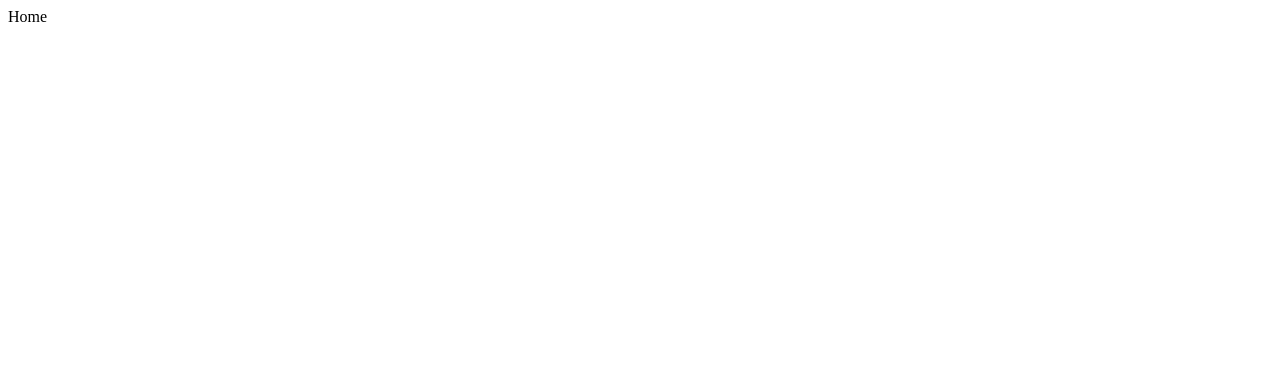
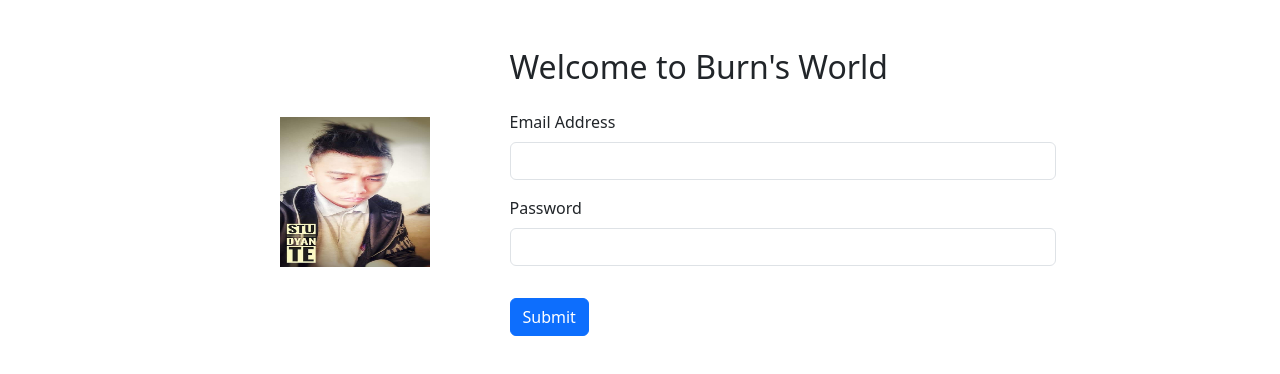
Before and after one commit to Narz797/collab-project, a React (Vite) app: page / in a window 1280 px wide. Shown: the top 374 px of the page. Built offline with nearby package versions, Linux system fonts and the light colour scheme.

Commit message:
update homepage

```diff
--- a/src/assets/components/buttons.tsx
+++ b/src/assets/components/buttons.tsx
@@ -0,0 +1,22 @@
+import React from "react";
+import Button from "react-bootstrap/Button";
+interface ButtonsExtension {
+  variantName: string;
+  TypeName: any;
+  labelName: string;
+}
+const ButtonsComponent: React.FC<ButtonsExtension> = ({
+  variantName,
+  TypeName,
+  labelName,
+}) => {
+  return (
+    <>
+      <Button variant={variantName} type={TypeName} className="mt-3">
+        {labelName}
+      </Button>
+    </>
+  );
+};
+
+export default ButtonsComponent;
--- /dev/null
+++ b/src/assets/components/form.tsx
@@ -0,0 +1,18 @@
+import React from "react";
+import Form from "react-bootstrap/Form";
+
+interface FormNames {
+  labelName: string;
+  typeName: string;
+}
+
+const FormComponent: React.FC<FormNames> = ({ labelName, typeName }) => {
+  return (
+    <Form.Group className="mb-3">
+      <Form.Label>{labelName}</Form.Label>
+      <Form.Control type={typeName} />
+    </Form.Group>
+  );
+};
+
+export default FormComponent;
--- a/src/assets/pages/home.tsx
+++ b/src/assets/pages/home.tsx
@@ -1,7 +1,39 @@
-import React from 'react';
+import React from "react";
+import { Container, Row, Col, Form } from "react-bootstrap";
+import logo from "../burntot/FB_IMG_1586272040225.jpg";
+import FormComponent from "../components/form";
+import ButtonComponent from "../components/buttons";
 
-export default function Home() {  // Note the capital 'H' in 'Home'
+export default function Home() {
   return (
-    <div>Home</div>
+    <Container className="mt-5">
+      <Row className="justify-content-center align-items-center">
+        <Col
+          md={4}
+          lg={3}
+          className="d-flex justify-content-center align-items-center mb-3 mb-md-0"
+        >
+          <img
+            src={logo}
+            alt="Logo"
+            style={{ width: "150px", height: "150px" }} // Adjust the size as needed
+          />
+        </Col>
+        <Col md={8} lg={6}>
+          <div className="d-flex align-items-center mb-3">
+            <h2>Welcome to Burn's World</h2>
+          </div>
+          <Form>
+            <FormComponent labelName="Email Address" typeName="email" />
+            <FormComponent labelName="Password" typeName="password" />
+            <ButtonComponent
+              variantName="primary"
+              TypeName="submit"
+              labelName="Submit"
+            />
+          </Form>
+        </Col>
+      </Row>
+    </Container>
   );
 }
--- a/src/main.tsx
+++ b/src/main.tsx
@@ -2,6 +2,7 @@ import React from 'react';
 import ReactDOM from 'react-dom/client';
 import { Route, Routes } from 'react-router';
 import { BrowserRouter } from 'react-router-dom';
+import 'bootstrap/dist/css/bootstrap.min.css'
 import Home from './assets/pages/home';
 
 ReactDOM.createRoot(document.getElementById('root')!).render(
```
